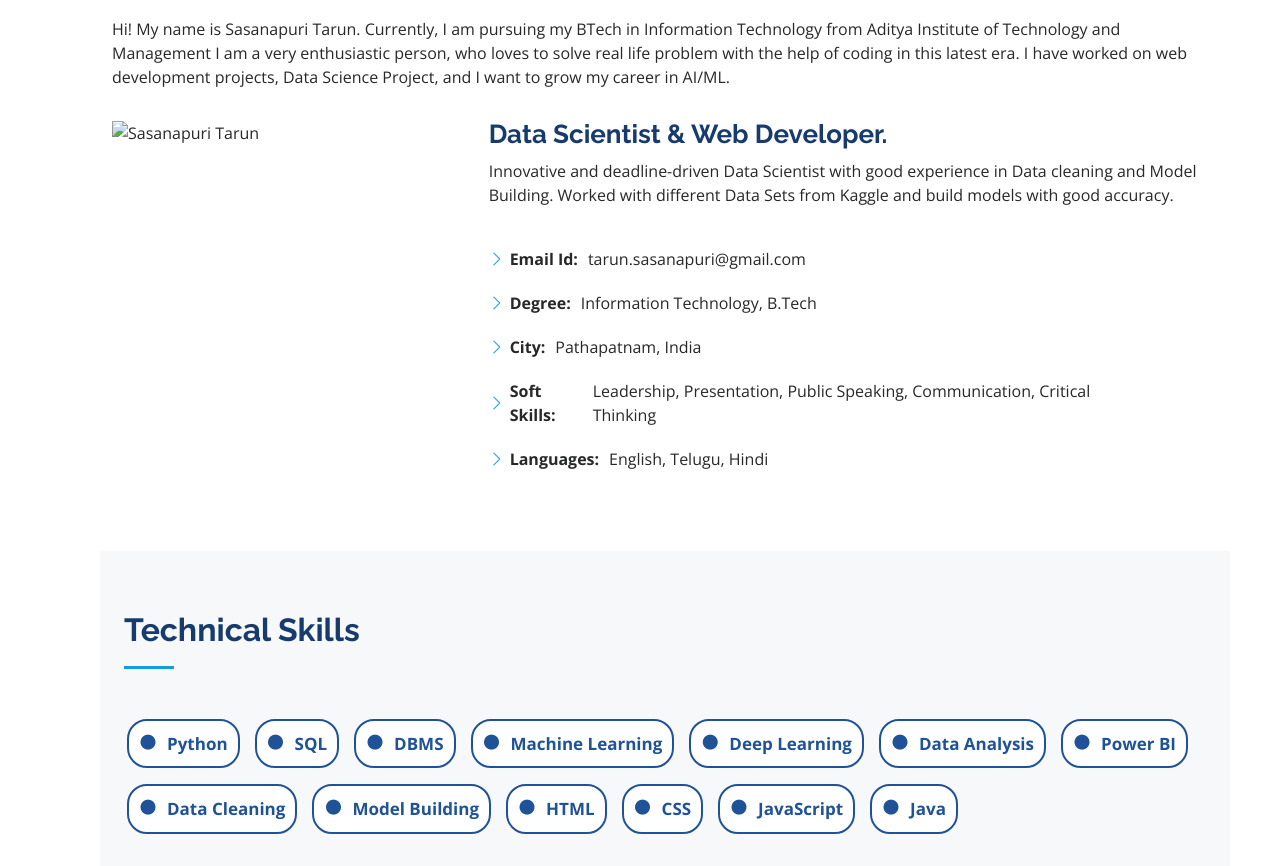
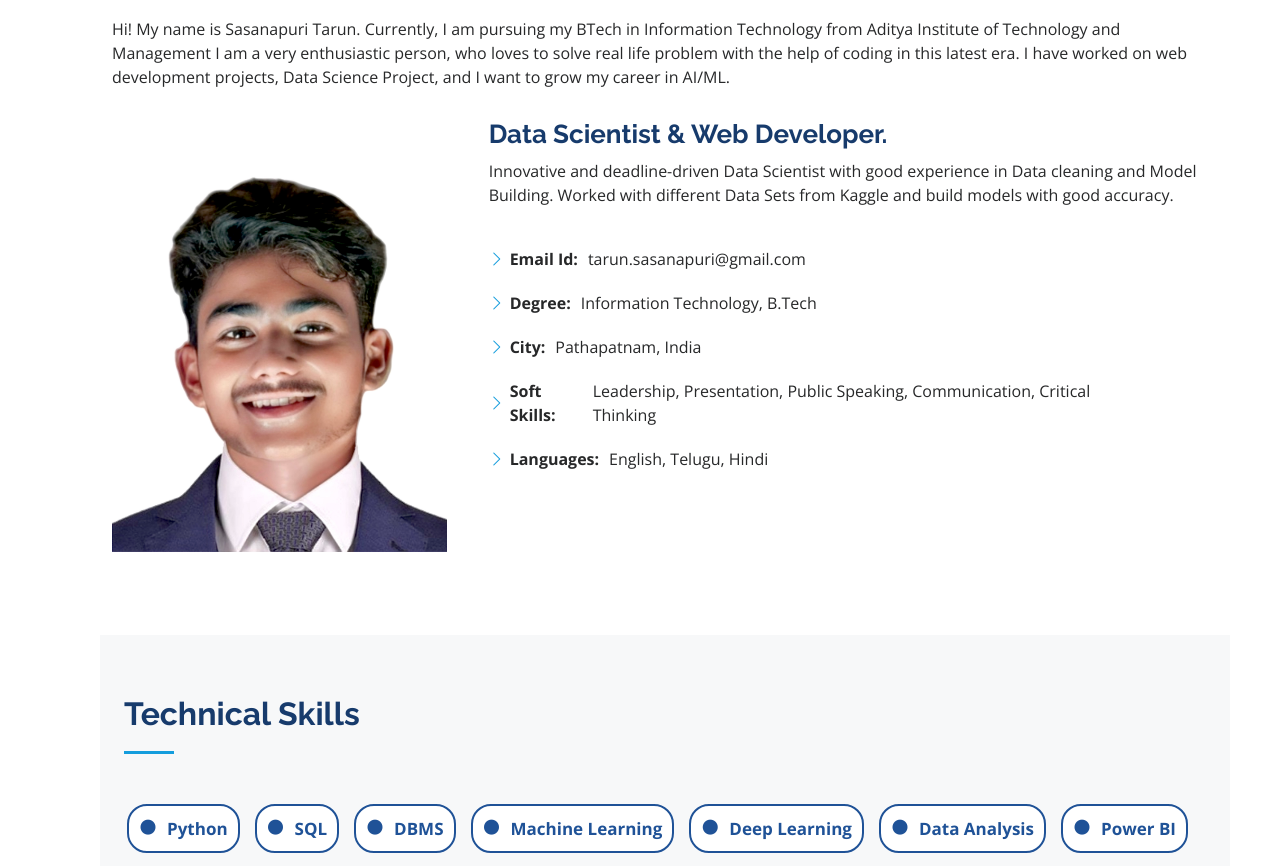
Before and after one commit to TarunSasanapuri/www.portfolio.com, a plain HTML site: page index.html in a window 1280 px wide. Shown: the part 921-1787 px from the top of the page. Drawn offline with nearby package versions, Linux system fonts and the light colour scheme.

Commit message:
Update index.html

```diff
--- a/index.html
+++ b/index.html
@@ -95,7 +95,7 @@
 
           <div class="row">
             <div class="col-lg-4" data-aos="fade-right">
-              <img src="images/tarun.jpg" class="img-fluid" alt="Sasanapuri Tarun" style="height:95%;">
+              <img src="tarun.JPG" class="img-fluid" alt="Sasanapuri Tarun" style="height:95%;">
             </div>
             <div class="col-lg-8 pt-4 pt-lg-0 content" data-aos="fade-left">
               <h3>Data Scientist &amp; Web Developer.</h3>
```
